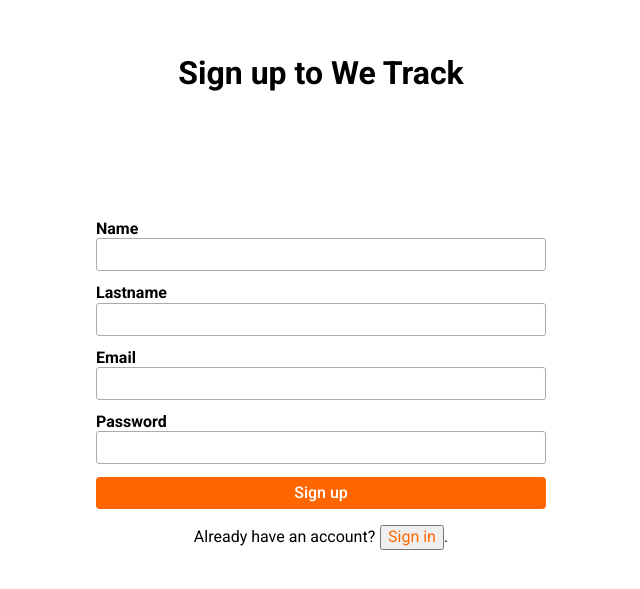
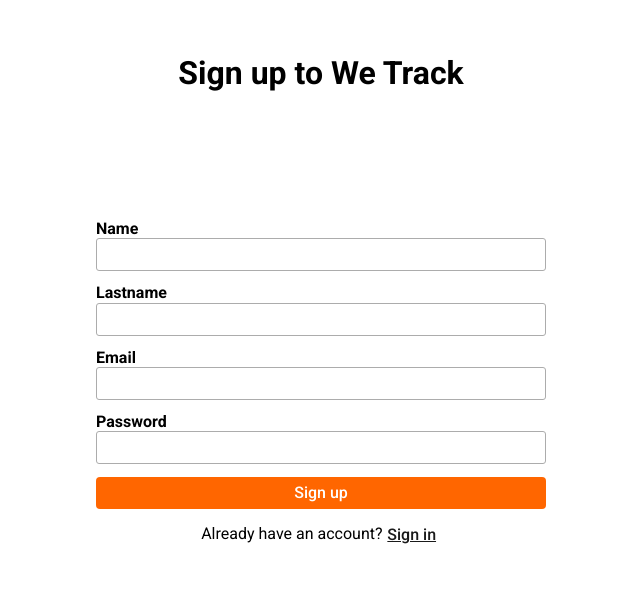
Before and after one commit to edgar8acas/trakku, a React (Create React App) app in the folder packages/web/: page /signup in a window 1280 px wide. Shown: the part 105-694 px from the top of the page, without its empty margins (319-959 px from the left). Built offline with nearby package versions, Linux system fonts and the light colour scheme; no server answers.

Commit message:
replace buttons in login and register

```diff
--- a/packages/web/src/layouts/Login.tsx
+++ b/packages/web/src/layouts/Login.tsx
@@ -1,6 +1,7 @@
 import React, { SyntheticEvent, useState } from "react";
 import { useDispatch, useSelector } from "react-redux";
 import { useHistory } from "react-router-dom";
+import { Button } from "../components/Controls/Button";
 import { loginUser, selectAuth } from "../slices/auth";
 
 function Login() {
@@ -65,16 +66,13 @@
               />
               <label htmlFor="stay-logged-in">Remember me</label>
             </div>
-            <button className="button" type="submit">
-              Sign in
-            </button>
+            <Button type="submit" label="Sign in" primary />
           </div>
         </form>
         <div className="Login__register-actions">
           <p>Don't have an account?</p>
-          <button className="button" onClick={() => history.replace("/signup")}>
-            Sign up
-          </button>
+
+          <Button label="Sign up" onClick={() => history.replace("/signup")} />
         </div>
       </div>
     </div>
--- a/packages/web/src/layouts/Register.tsx
+++ b/packages/web/src/layouts/Register.tsx
@@ -1,6 +1,7 @@
 import React, { SyntheticEvent, useState } from "react";
 import { useDispatch } from "react-redux";
 import { useHistory } from "react-router-dom";
+import { Button } from "../components/Controls/Button";
 import { signUpUser } from "../slices/auth";
 
 function Register() {
@@ -70,18 +71,17 @@
             />
           </div>
           <div className="Register-form__actions">
-            <button className="button" type="submit">
-              Sign up
-            </button>
+            <Button type="submit" label="Sign up" primary />
           </div>
         </form>
         <div className="Register__go-to-signin">
           <p>
             Already have an account?
-            <button className="link" onClick={() => history.replace("/signin")}>
-              Sign in
-            </button>
-            .
+            <Button
+              label="Sign in"
+              isLink
+              onClick={() => history.replace("/signin")}
+            />
           </p>
         </div>
       </div>
```
Also changed, not shown: 1 other file (tests, documents, lock files or other folders).
